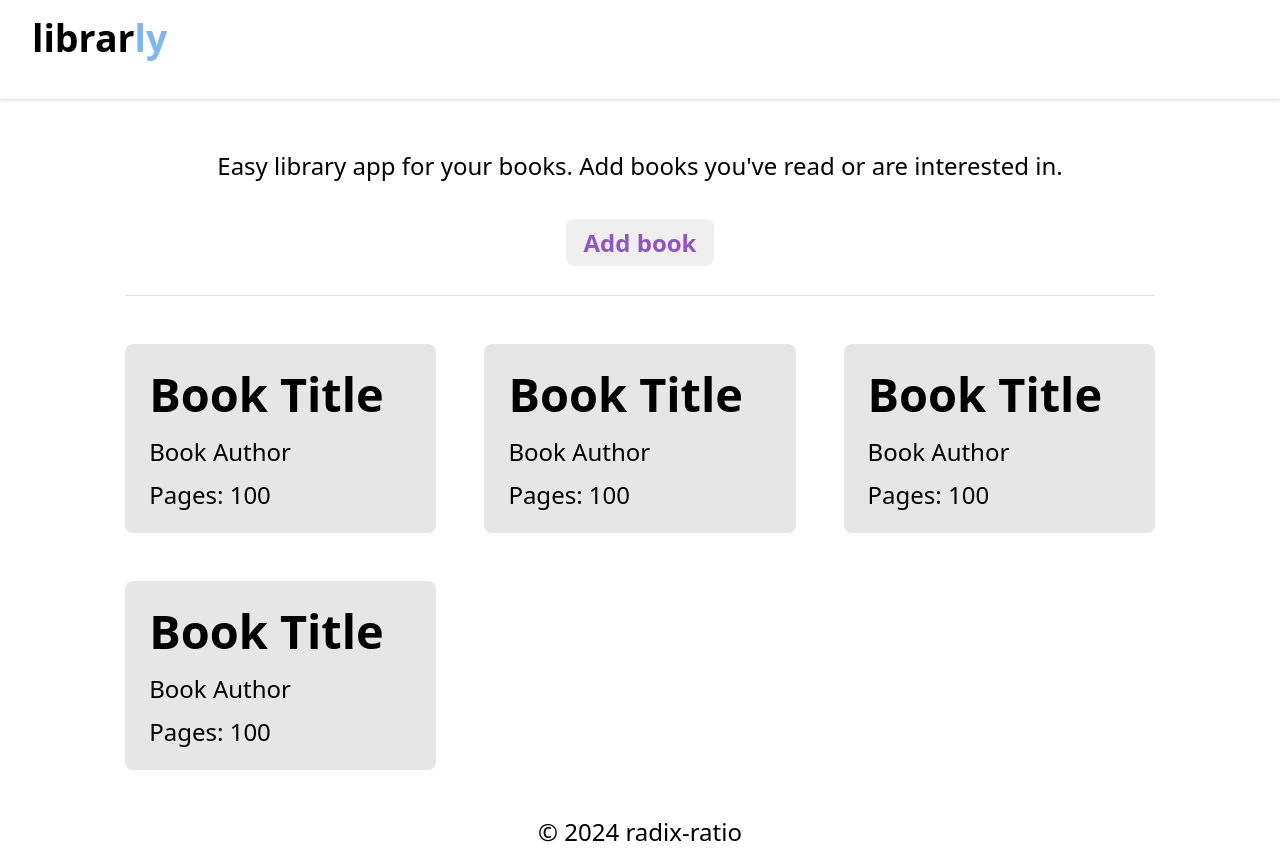
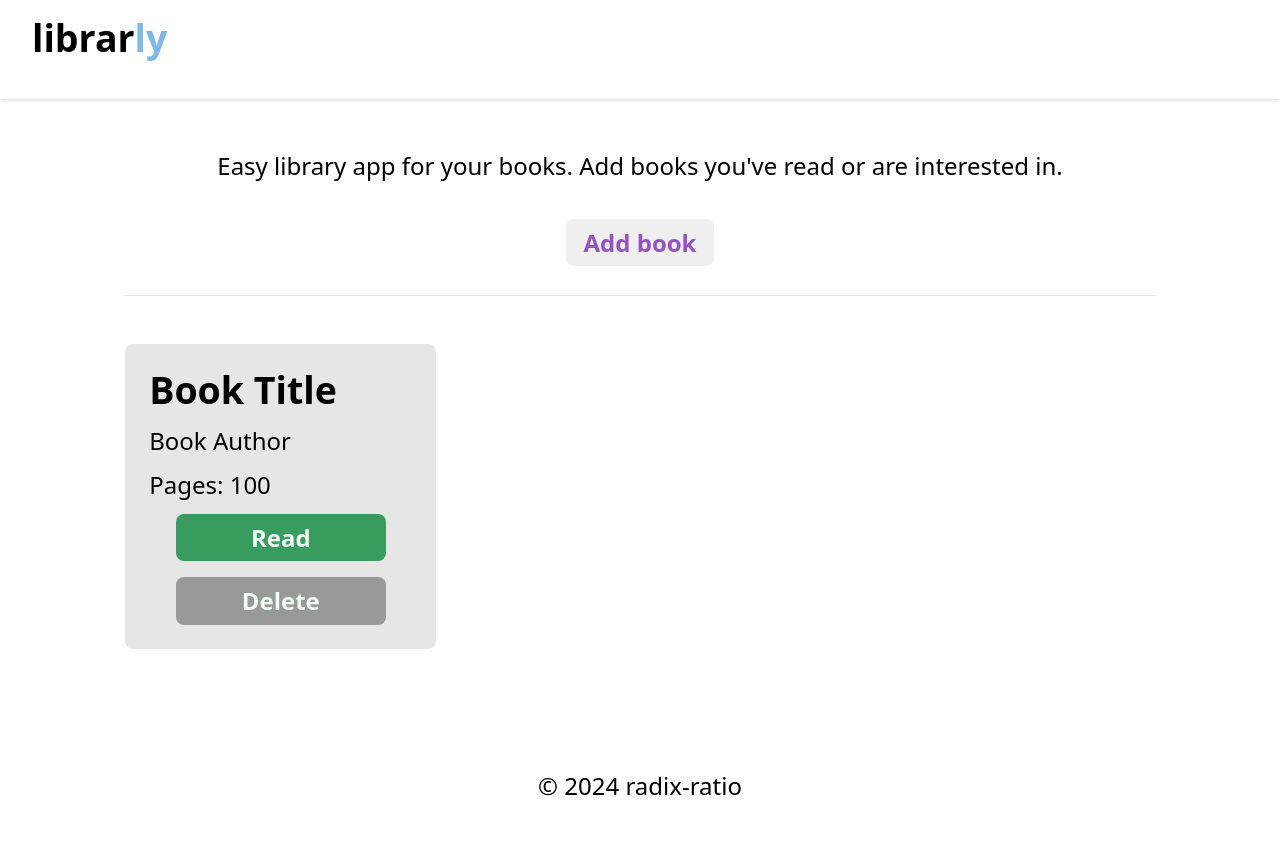
Before and after one commit to radix-ratio/librarly, a plain HTML site: page index.html in a window 1280 px wide. After the commit the page ends 802 px from the top, so only its background shows below. Drawn offline with Linux system fonts and the light colour scheme.

Commit message:
main section content

```diff
--- a/index.html
+++ b/index.html
@@ -29,26 +29,14 @@
         <main class="main ">
             <section class="books center">
                 <div class="book-card">
-                    <h3 class="book-card__title">Book Title</h3>
+                    <h4 class="book-card__title">Book Title</h4>
                     <p class="book-card__author">Book Author</p>
                     <p class="book-card__pages">Pages: 100</p>
+                    <button class="btn-wide bg-s">Read</button>
+                    <button class="btn-wide bg-n-3">Delete</button>
                 </div>
 
-                <div class="book-card">
-                    <h3 class="book-card__title">Book Title</h3>
-                    <p class="book-card__author">Book Author</p>
-                    <p class="book-card__pages">Pages: 100</p>
-                </div>
-                <div class="book-card">
-                    <h3 class="book-card__title">Book Title</h3>
-                    <p class="book-card__author">Book Author</p>
-                    <p class="book-card__pages">Pages: 100</p>
-                </div>
-                <div class="book-card">
-                    <h3 class="book-card__title">Book Title</h3>
-                    <p class="book-card__author">Book Author</p>
-                    <p class="book-card__pages">Pages: 100</p>
-                </div>
+
             </section>
         </main>
         <footer class="footer">
```
